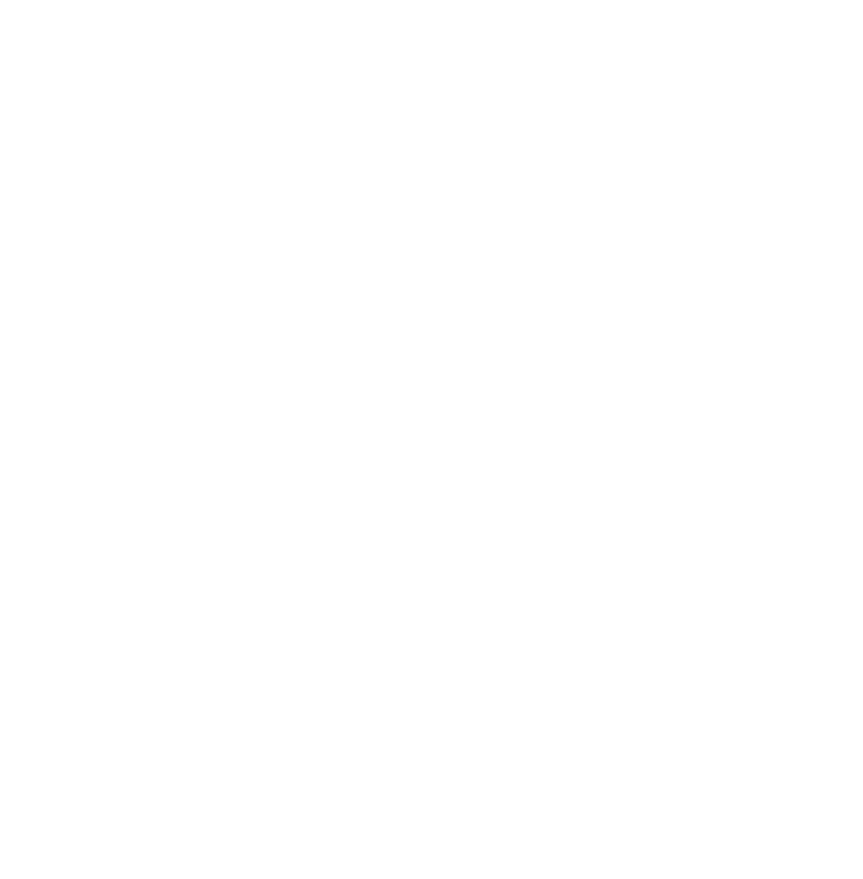
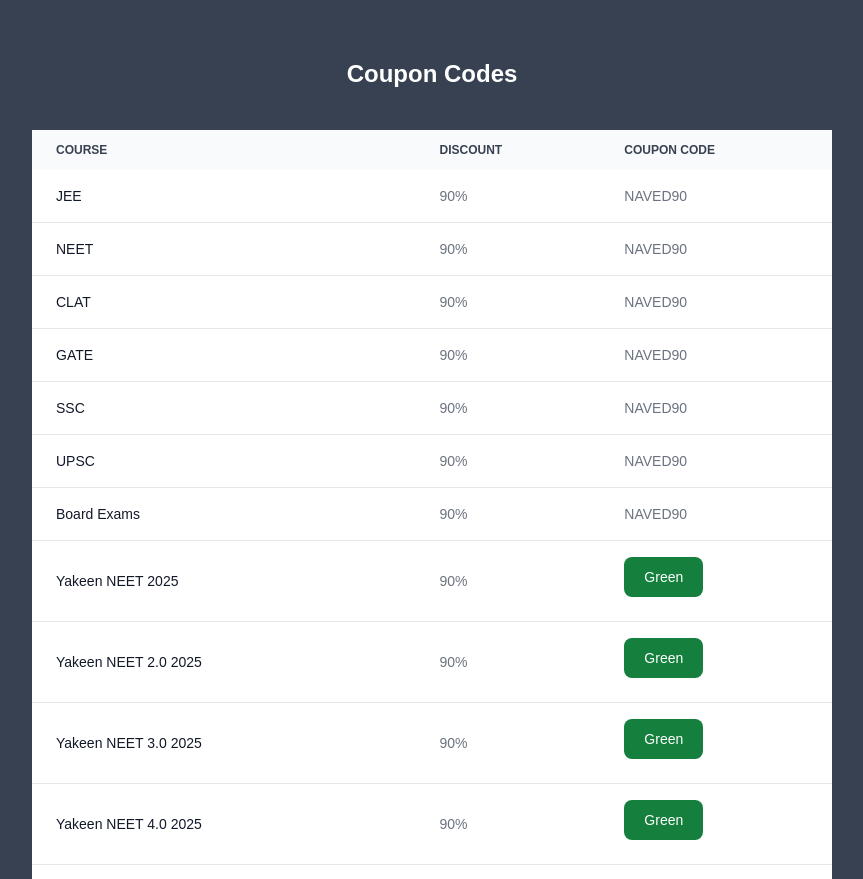
Before and after one commit to junaid1563/pw_code_app, a Next.js app: page / in a window 1280 px wide. Shown: the part 1880-2759 px from the top of the page, without its empty margins (208-1071 px from the left). Before the commit the page ends 1581 px from the top, so only its background shows below. Built offline with nearby package versions, Linux system fonts and the light colour scheme.

Commit message:
added table

```diff
--- a/src/app/components/CouponTable.tsx
+++ b/src/app/components/CouponTable.tsx
@@ -1,8 +1,33 @@
+"use client";
+/* eslint-disable @typescript-eslint/no-explicit-any */
 export default function CouponTable() {
+  const elements = [
+    { course: "JEE", discount: "90%", code: "NAVED90" },
+    { course: "NEET", discount: "90%", code: "NAVED90" },
+    { course: "CLAT", discount: "90%", code: "NAVED90" },
+    { course: "GATE", discount: "90%", code: "NAVED90" },
+    { course: "SSC", discount: "90%", code: "NAVED90" },
+    { course: "UPSC", discount: "90%", code: "NAVED90" },
+    { course: "Board Exams", discount: "90%", code: "NAVED90" },
+  ];
+
+  const getCodeElements = [
+    { course: "Yakeen NEET 2025", discount: "90%" },
+    { course: "Yakeen NEET 2.0 2025", discount: "90%" },
+    { course: "Yakeen NEET 3.0 2025", discount: "90%" },
+    { course: "Yakeen NEET 4.0 2025", discount: "90%" },
+    { course: "Yakeen NEET Hindi 2025", discount: "90%" },
+    { course: "Yakeen NEET Hindi 2.0 2025", discount: "90%" },
+    { course: "Yakeen NEET English 2025", discount: "90%" },
+  ];
+
   return (
     <>
-      <div className="relative overflow-x-auto container w-screen  py-20 px-60   text-white flex justify-center">
-        <table className="w-full text-sm text-left rtl:text-right text-gray-500 dark:text-gray-400">
+      <div className="relative overflow-x-auto container w-screen  py-20 px-60   text-white ">
+        <p className="text-2xl flex justify-center font-bold mb-10">
+          Coupon Codes
+        </p>
+        <table className="w-full text-sm text-left rtl:text-right text-gray-500 dark:text-gray-400 ">
           <thead className="text-xs text-gray-700 uppercase bg-gray-50 dark:bg-gray-700 dark:text-gray-400">
             <tr>
               <th scope="col" className="px-6 py-3">
@@ -17,16 +42,52 @@
             </tr>
           </thead>
           <tbody>
-            <tr className="bg-white border-b dark:bg-gray-800 dark:border-gray-700">
+            {elements.map((item, index) => {
+              return (
+                <tr
+                  className="bg-white border-b dark:bg-gray-800 dark:border-gray-700"
+                  key={index}
+                >
                   <th
                     scope="row"
                     className="px-6 py-4 font-medium text-gray-900 whitespace-nowrap dark:text-white"
                   >
-                JEE
+                    {item.course}
                   </th>
-              <td className="px-6 py-4">90%</td>
-              <td className="px-6 py-4">Get Coupon Code</td>
+                  <td className="px-6 py-4">{item.discount}</td>
+                  <td className="px-6 py-4">{item.code}</td>
                 </tr>
+              );
+            })}
+            {getCodeElements.map((item, index) => {
+              return (
+                <tr
+                  className="bg-white border-b dark:bg-gray-800 dark:border-gray-700"
+                  key={index}
+                >
+                  <th
+                    scope="row"
+                    className="px-6 py-4 font-medium text-gray-900 whitespace-nowrap dark:text-white"
+                  >
+                    {item.course}
+                  </th>
+                  <td className="px-6 py-4">{item.discount}</td>
+                  <td className="px-6 py-4">
+                    <a
+                      href="https://api.whatsapp.com/send?phone=9971364338&text=Hello"
+                      target="_blank"
+                    >
+                      <button
+                        type="button"
+                        className="focus:outline-none text-white bg-green-700 hover:bg-green-800 focus:ring-4 focus:ring-green-300 font-medium rounded-lg text-sm px-5 py-2.5 me-2 mb-2 dark:bg-green-600 dark:hover:bg-green-700 dark:focus:ring-green-800"
+                      >
+                        Green
+                      </button>
+                    </a>
+                  </td>
+                </tr>
+              );
+            })}
           </tbody>
         </table>
       </div>
--- a/src/app/components/WelcomeMessage.tsx
+++ b/src/app/components/WelcomeMessage.tsx
@@ -1,3 +1,4 @@
+/* eslint-disable @next/next/no-img-element */
 /* eslint-disable react/no-unescaped-entities */
 export default function WelcomeMessage() {
   return (
@@ -27,6 +28,9 @@
           believe that everyone should have the opportunity to pursue their
           dreams, and we're here to help you make that possible without breaking
           the bank.
+          <div className="my-10">
+            <img src='/welcomebg.jpeg' alt="bg" />
+          </div>
           <p className=" font-bold py-4">Why Choose Us?</p>
           <ol className="list-decimal px-4">
             <li>
```
Lines whose indentation alone changed are shown as unchanged.
